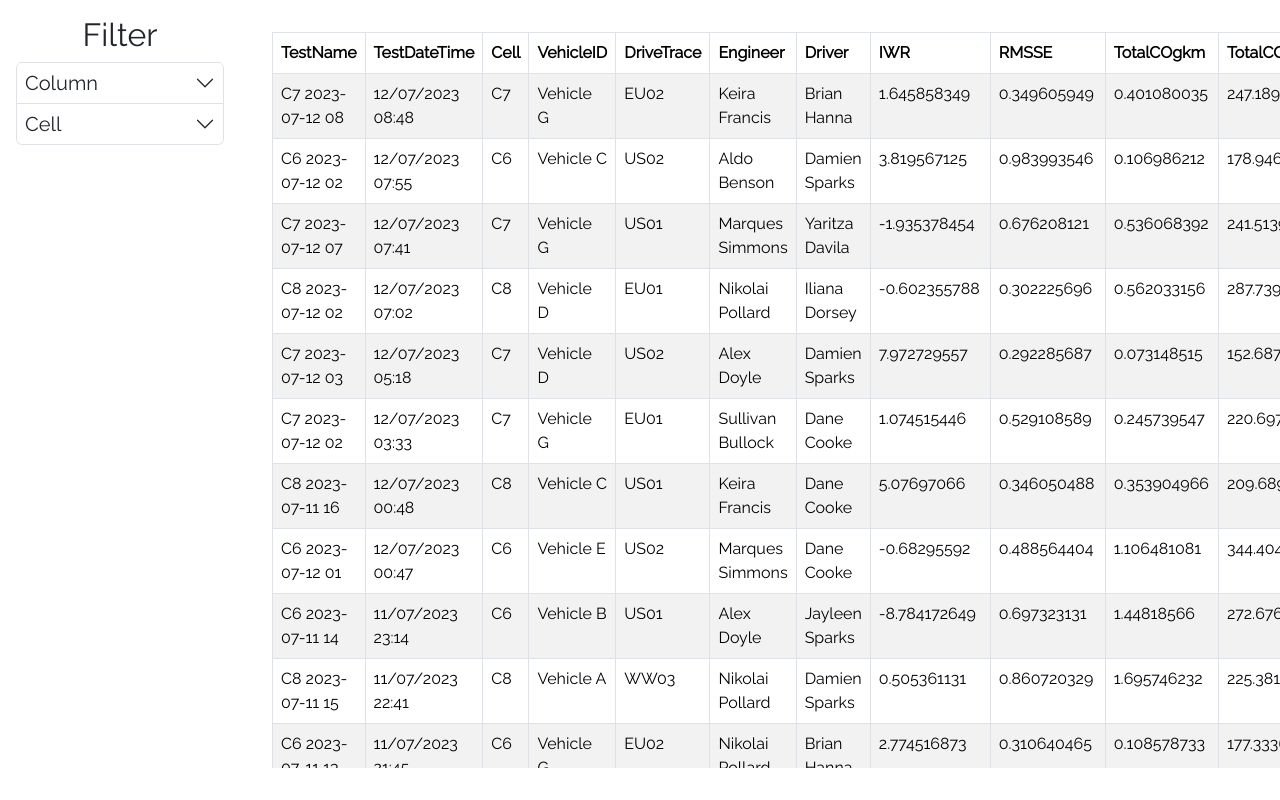
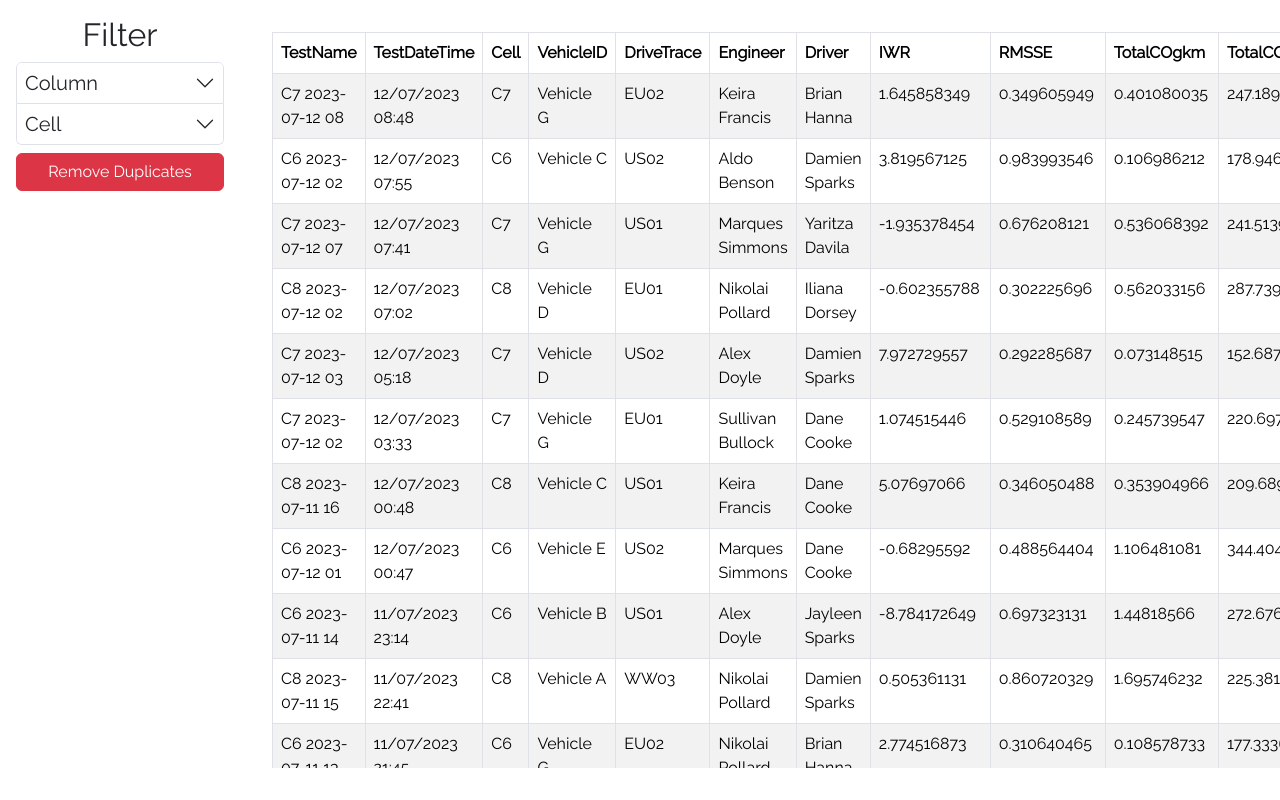
Before and after one commit to bryce-krispies/JLR-test, a React (Create React App) app: page / in a window 1280 px wide. Shown: the top 800 px of the page. Built offline with nearby package versions, Linux system fonts and the light colour scheme.

Commit message:
Implement button for removing duplicates

```diff
--- a/src/App.js
+++ b/src/App.js
@@ -6,10 +6,11 @@ import Papa from 'papaparse';
 import csvFile from './CDTData.csv';
 
 function App() {
+  const [records, setRecords] = useState([]);
   const [filterSpecs, setFilterSpecs] = useState([]);
   const [checkedColumns, setCheckedColumns] = useState([]);
   const [checkedCells, setCheckedCells] = useState([]);
-  const [records, setRecords] = useState([]);
+  const [removeDuplicates, setRemoveDuplicates] = useState(false);
 
   useEffect(()=>{
     Papa.parse(csvFile, {
@@ -66,12 +67,14 @@ function App() {
         filterSpecs={filterSpecs}
         checkedColumns={checkedColumns} setCheckedColumns={setCheckedColumns}
         checkedCells={checkedCells} setCheckedCells={setCheckedCells}
+        removeDuplicates={removeDuplicates} setRemoveDuplicates={setRemoveDuplicates}
       />
       <div style={{height: "100%", width: "1px", backgroundColor: "black"}}/>
       <Visualization
         records={records}
         checkedColumns={checkedColumns}
         checkedCells={checkedCells}
+        removeDuplicates={removeDuplicates}
       />
     </div>
   );
--- a/src/components/Sidebar.jsx
+++ b/src/components/Sidebar.jsx
@@ -2,6 +2,7 @@ import React from "react";
 import './Sidebar.css';
 import Accordion from "react-bootstrap/Accordion";
 import Form from 'react-bootstrap/Form';
+import Button from 'react-bootstrap/Button';
 
 function Sidebar(props) {
 
@@ -40,7 +41,7 @@ function Sidebar(props) {
     return (
         <div className="sidebar-container">
             <h2 style={{margin: "0 auto 0 auto", padding: "0 0 0.5rem 0"}}>Filter</h2>
-            <Accordion>
+            <Accordion style={{padding: "0 0 0.5rem 0"}}>
                 <Accordion.Item eventKey="0">
                     <Accordion.Header><h5 style={{margin: "0"}}>Column</h5></Accordion.Header>
                     <Accordion.Body>
@@ -62,6 +63,7 @@ function Sidebar(props) {
                     </Accordion.Body>
                 </Accordion.Item>
             </Accordion>
+            <Button variant={props.removeDuplicates ? "success" : "danger"} onClick={() => props.setRemoveDuplicates(!props.removeDuplicates)}>{props.removeDuplicates ? "Bring Back Duplicates" : "Remove Duplicates"}</Button>
         </div>
     );
 }
--- a/src/components/Visualization.jsx
+++ b/src/components/Visualization.jsx
@@ -2,8 +2,6 @@ import './Visualization.css';
 import Table from 'react-bootstrap/Table';
 
 function Visualization(props) {
-    const removeDuplicates = false;
-
     return (
         <div className="vis-container">
             <div className="table-container table-responsive">
@@ -23,7 +21,7 @@ function Visualization(props) {
                     </thead>
                     <tbody>
                         {
-                            removeDuplicates ?
+                            props.removeDuplicates ?
                                 Array.from(new Set(props.records.filter((entry) => {
                                     if (props.checkedCells.includes(entry['Cell'])) {
                                         return true;
```
